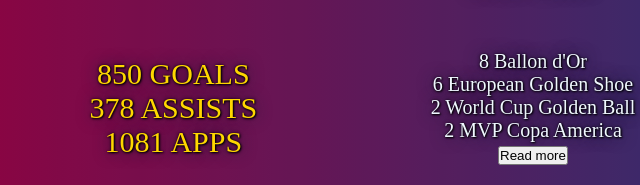
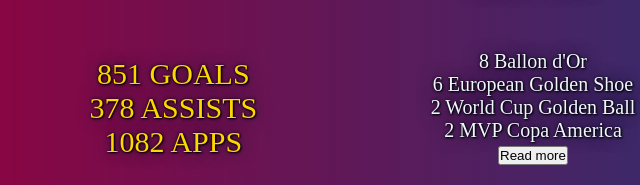
Before and after one commit to selimozo/leo-10, a plain HTML site: page index.html in a window 1280 px wide. Shown: the part 271-456 px from the top of the page, 107-747 px from the left. Drawn offline with Linux system fonts and the light colour scheme; a web font is replaced by a local one.

Commit message:
Update index.html

```diff
--- a/index.html
+++ b/index.html
@@ -28,9 +28,9 @@
       </div>
       <div class="starters">
         <div class="starter-item">
-          <div>850 GOALS</div>
+          <div>851 GOALS</div>
           <div>378 ASSISTS</div>
-          <div>1081 APPS</div>
+          <div>1082 APPS</div>
         </div>
         <div class="starter-item">
           <div>8 Ballon d'Or</div>
```
